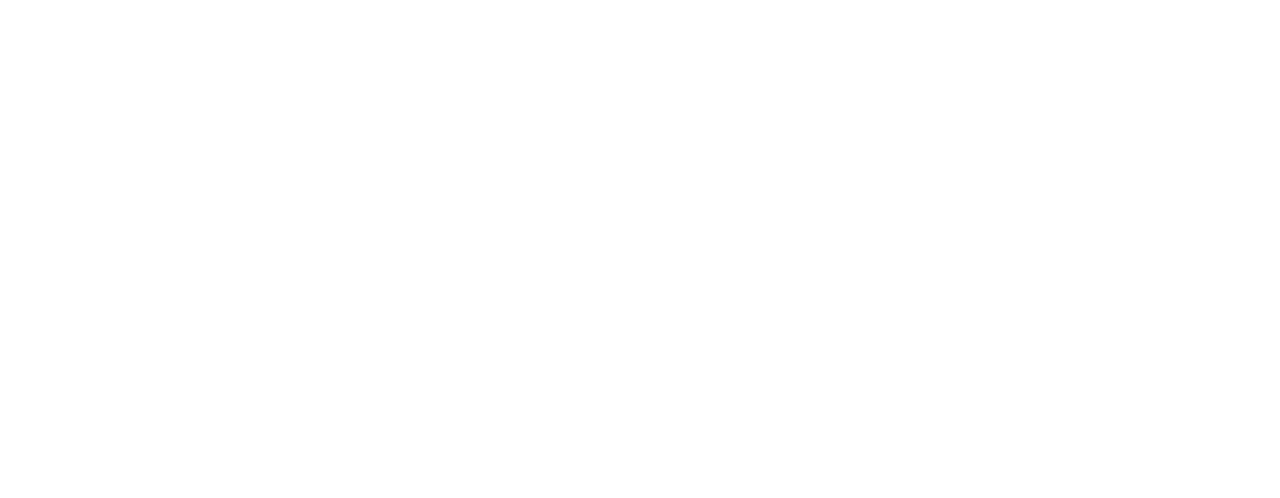
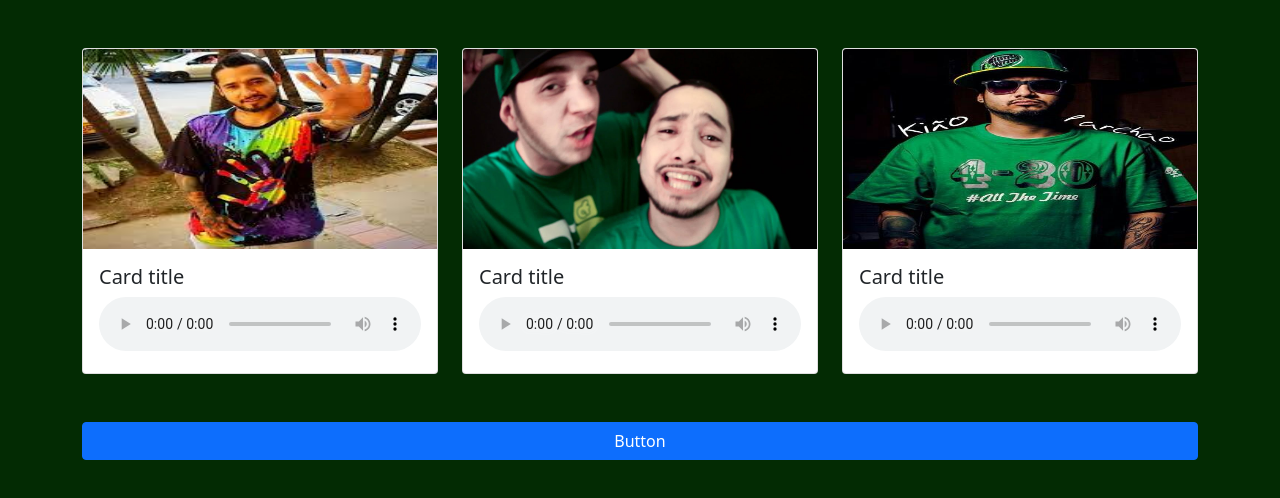
Before and after one commit to svelezpernett/repasodom, a plain HTML site: page index.html in a window 1280 px wide. Drawn offline with nearby package versions, Linux system fonts and the light colour scheme.

Commit message:
se crean etiquetas card

```diff
--- /dev/null
+++ b/controlador.js
@@ -0,0 +1 @@
+console.log("Hola mundo");
--- a/index.html
+++ b/index.html
@@ -7,9 +7,67 @@
     <link href="https://cdn.jsdelivr.net/npm/bootstrap@5.1.0/dist/css/bootstrap.min.css" rel="stylesheet" integrity="sha384-KyZXEAg3QhqLMpG8r+8fhAXLRk2vvoC2f3B09zVXn8CA5QIVfZOJ3BCsw2P0p/We" crossorigin="anonymous">
     <title>Document</title>
 </head>
-<body>
+<body style="background-color: rgb(3, 43, 3);">
+
+    <header>
+
+    </header>
+
+    <main>
+        <div class="container mt-5">
+            <div class="row row-cols-1 row-cols-md-3 g-4">
+                <div class="col">
+                    <div class="card h-100">
+                      <img src="img/img1.jpg" class="card-img-top" alt="imagen1" style="height: 200px;">
+                      <div class="card-body">
+                        <h5 class="card-title">Card title</h5>
+                        <audio src="audio/kiñoDetrote.mp3" controls class="w-100"></audio>
+                      </div>
+                    </div>
+                  </div>
+
+                  <div class="col">
+                    <div class="card h-100">
+                      <img src="img/img2.jpg" class="card-img-top" alt="imagen2" style="height: 200px;">
+                      <div class="card-body">
+                        <h5 class="card-title">Card title</h5>
+                        <audio src="audio/kiñoGusfraba.mp3" controls class="w-100"></audio>
+                      </div>
+                    </div>
+                  </div>
 
 
+                  <div class="col">
+                    <div class="card h-100">
+                      <img src="img/img3.jpg" class="card-img-top" alt="imagen3" style="height: 200px;">
+                      <div class="card-body">
+                        <h5 class="card-title">Card title</h5>
+                        <audio src="audio/kiñoRapYHierbas.mp3" controls class="w-100"></audio>
+                      </div>
+                    </div>
+                  </div>
+
+            </div>
+
+            <div class="row mt-5">
+                <div class="col">
+                    <div class="d-grid gap-2">
+                        <button class="btn btn-primary" type="button" id="boton">Button</button>
+
+                      </div>
+                </div>
+            </div>
+
+
+         </div>
+
+    </main>
+
+    <footer>
+
+    </footer>
+
+    <script src="controlador.js"></script>
     <script src="https://cdn.jsdelivr.net/npm/bootstrap@5.1.0/dist/js/bootstrap.bundle.min.js" integrity="sha384-U1DAWAznBHeqEIlVSCgzq+c9gqGAJn5c/t99JyeKa9xxaYpSvHU5awsuZVVFIhvj" crossorigin="anonymous"></script>
 </body>
 </html>
```
